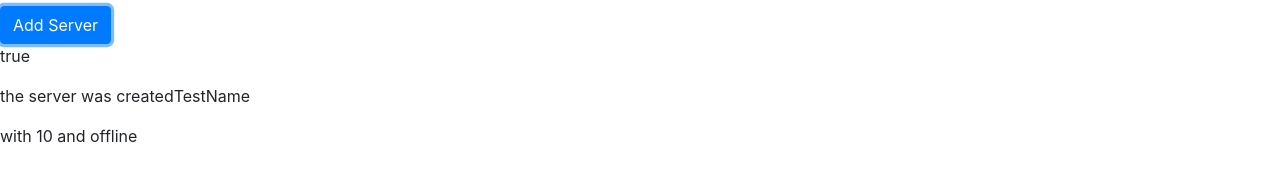
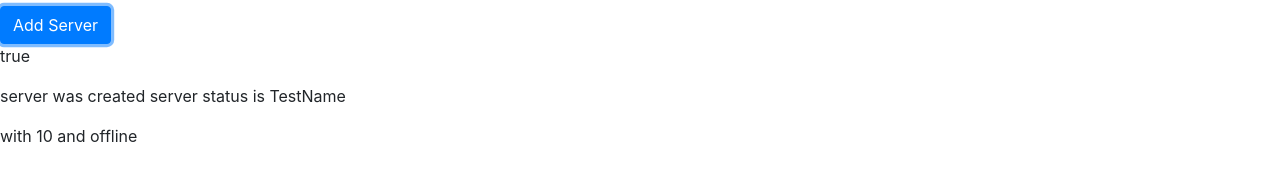
Before and after one commit to smaran123/my-dream-app, an Angular app: page / in a window 1280 px wide. Both pictures are taken after a click on the button "Add Server". Shown: the part 159-333 px from the top of the page. Built offline with nearby package versions, Linux system fonts and the light colour scheme.

Commit message:
ngIf structural directive usage

```diff
--- a/src/app/servers/servers.component.html
+++ b/src/app/servers/servers.component.html
@@ -16,5 +16,6 @@
 <!-- Property Binding -->
 <p [innerText]="allowNewServer"></p>
 <!-- {{ serverCreationStatus}} -->
-<p [innerText]="serverCreationStatus"></p>
+<!-- <p [innerText]="serverCreationStatus"></p> -->
+<p *ngIf="serverCreated"> server was created server status is {{serverName}} </p>
 <app-server></app-server>
--- a/src/app/servers/servers.component.ts
+++ b/src/app/servers/servers.component.ts
@@ -12,6 +12,7 @@
 	allowNewServer = false;
 	serverCreationStatus = 'server was not created';
 	serverName = 'TestName';
+	serverCreated = false;
   constructor() {
   	setTimeout(() => {
   		this.allowNewServer = true;
@@ -24,6 +25,7 @@
   }
 
  onCreateStatus() {
+ this.serverCreated = true;
  	this.serverCreationStatus = 'the server was created'  + this.serverName ;
  }
 
```
Also changed, not shown: 1 other file (tests, documents, lock files or other folders).
